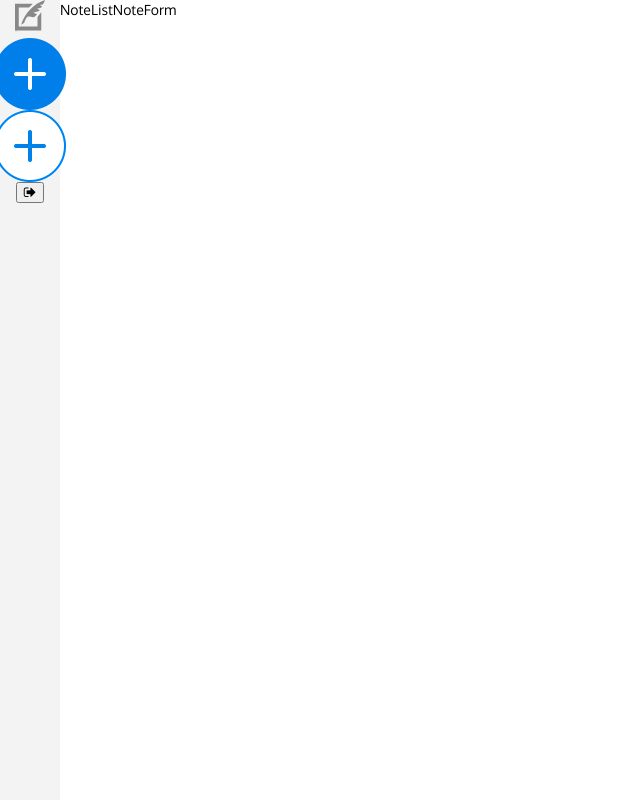
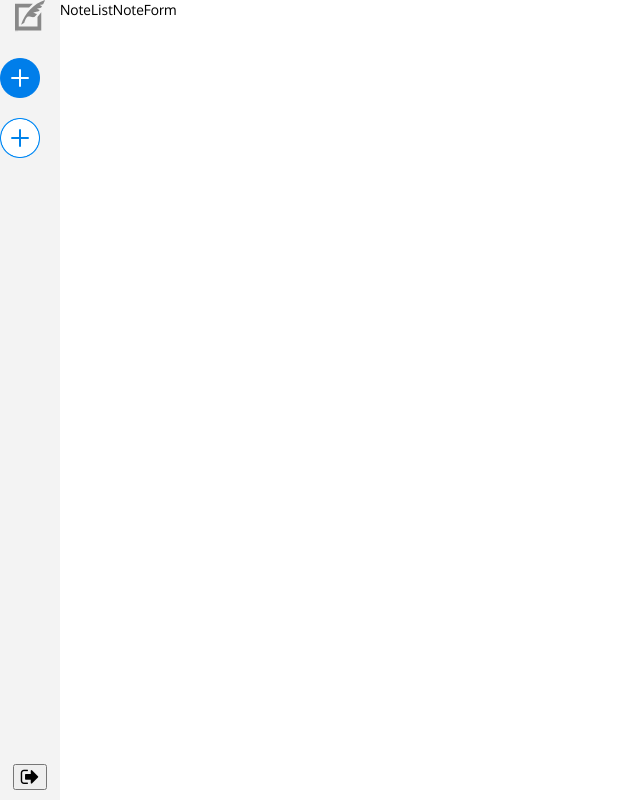
Before and after one commit to crawfo58/noteherder, a React (Create React App) app: page / in a window 1280 px wide. Shown: the whole page, without its empty margins (0-640 px from the left). Built offline with nearby package versions, Linux system fonts and the light colour scheme; a web font is replaced by a local one.

Commit message:
Style sidebar more

```diff
--- a/src/Sidebar.js
+++ b/src/Sidebar.js
@@ -21,20 +21,25 @@ const Sidebar = () => {
         />
       </div>
 
-      <a href="/notes">
+      <a href="/notes" >
         <img
           src={newHover}
           alt="New note"
+          style={styles.newNote}
         />
         <img
           src={newIcon}
           alt="New note"
+          style={styles.newNote}
         />
       </a>
 
-      <div class="SignOut">
-        <button>
-          <i class="fa fa-sign-out"></i>
+      <div class="SignOut" style={styles.signOut}>
+        <button style={styles.signOutButton}>
+          <i
+            class="fa fa-sign-out"
+            style={styles.signOutButtonFont}
+          />
         </button>
       </div>
     </div>
@@ -58,6 +63,36 @@ const styles = {
   logoImg: {
     width: '3rem',
     paddingLeft: '0.4 rem'
+  },
+  newNote: {
+    marginTop: '2rem',
+    position: 'relative',
+    width: '40px'
+  },
+  button: {
+    backgroundColor: 'transparent',
+    border: '0',
+    color: '#008BF8',
+    cursor: 'pointer'
+  },
+  img: {
+    position: 'absolute',
+    left: '0',
+    width: '100%',
+    transition: 'opacity 0.25s ease-in-out'
+  },
+  outline: {
+    opacity: '0'
+  },
+  signOut: {
+    position: 'absolute',
+    bottom: '1rem'
+  },
+  signOutButton: {
+    outline: 'none'
+  },
+  signOutButtonFont: {
+    fontSize: '2rem'
   }
 }
 
```
